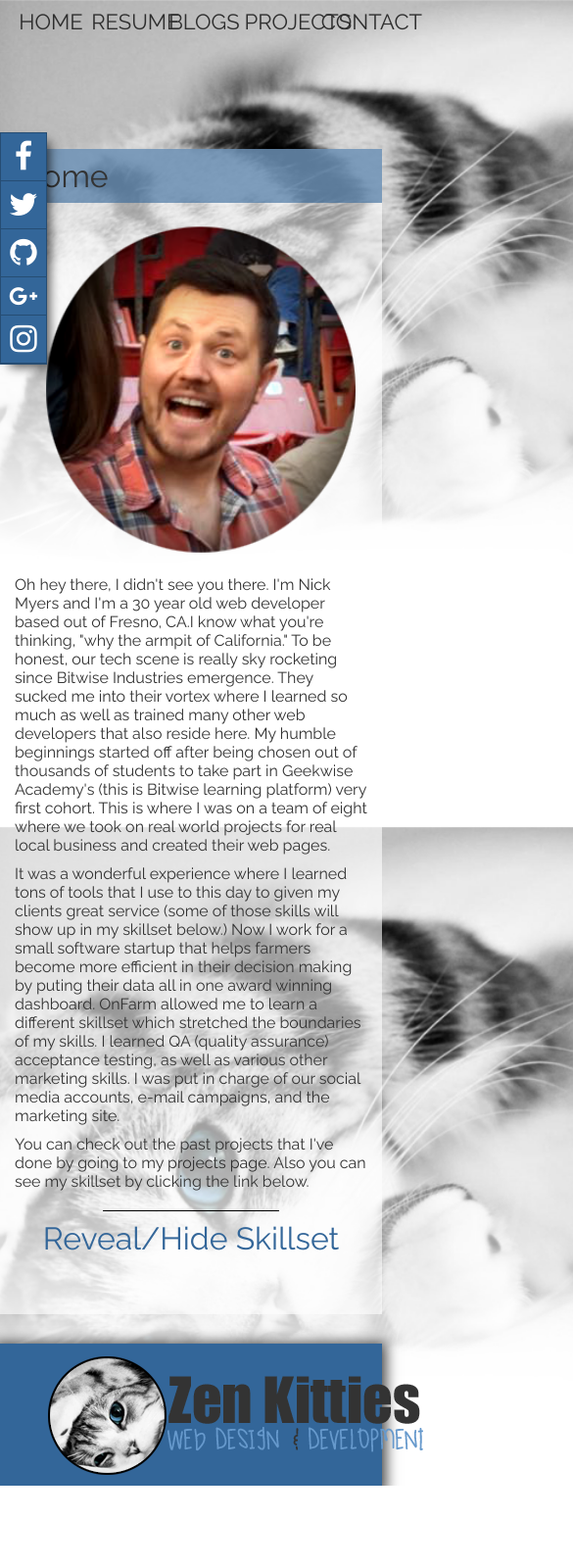
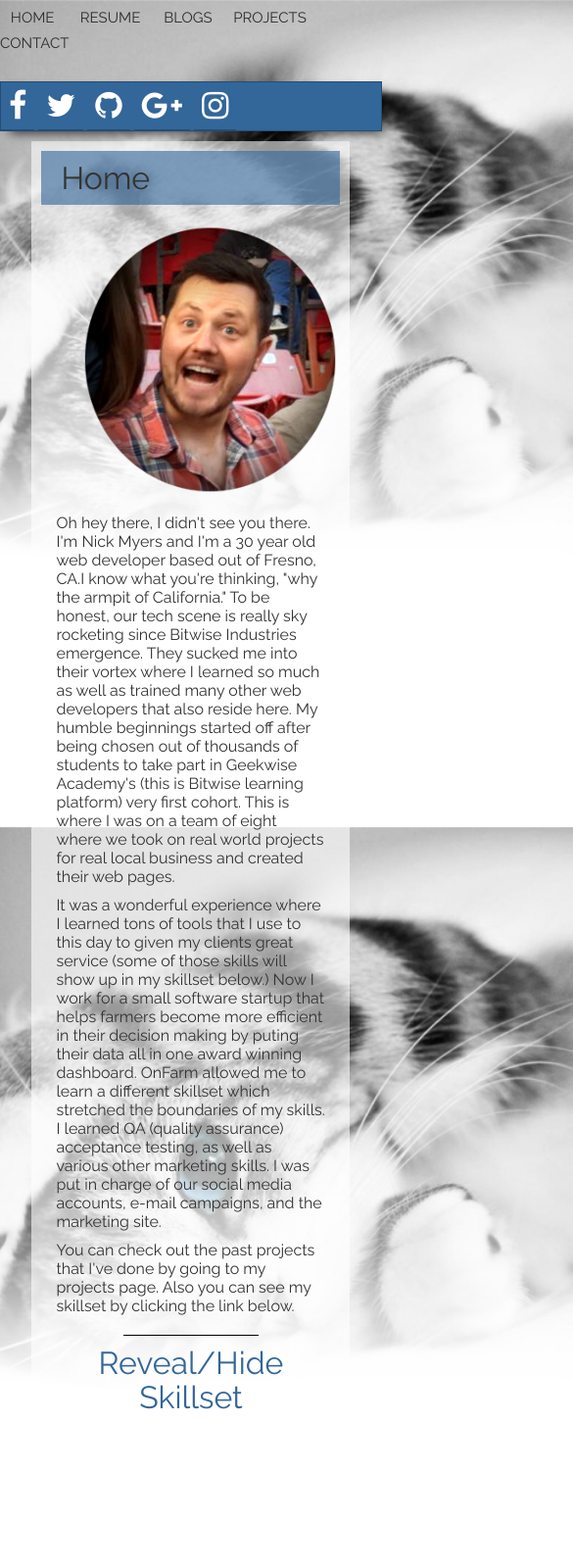
Before and after one commit to zenkitties/zen-kitties-v4, a website: page index.html at #!/home in a window 390 px wide. Shown: the top 1600 px of the page at 98% size, 585 px wide, since content can reach past the window. Before the commit the page ends 1516 px from the top, so only its background shows below. Drawn offline with Linux system fonts and the light colour scheme.

Commit message:
mobile friendly!

```diff
--- a/app/views/home/home.html
+++ b/app/views/home/home.html
@@ -2,10 +2,10 @@
     <h2>{{ bread[3].name }}</h2>
 </div>
 <div class="section-container" ng-controller="AboutController">
-    <div id="about-image" class="col-md-4">
+    <div id="about-image" class="col-md-4 col-sm-4 col-xs-12">
         <img ng-src="{{bio.img}}">
     </div>
-    <div id="about-description" class="col-md-7">
+    <div id="about-description" class="col-md-7 col-sm-7 col-xs-12">
       <p>Oh hey there, I didn't see you there. I'm Nick Myers and I'm a 30 year old web developer based out of Fresno, CA.I know what you're thinking, "why the armpit of California." To be honest, our tech scene is really sky rocketing since Bitwise Industries emergence. They sucked me into their vortex where I learned so much as well as trained many other web developers that also reside here. My humble beginnings started off after being chosen out of thousands of students to take part in Geekwise Academy's (this is Bitwise learning platform) very first cohort. This is where I was on a team of eight where we took on real world projects for real local business and created their web pages.</p>
       <p>It was a wonderful experience where I learned tons of tools that I use to this day to given my clients great service (some of those skills will show up in my skillset below.) Now I work for a small software startup that helps farmers become more efficient in their decision making by puting their data all in one award winning dashboard. OnFarm allowed me to learn a different skillset which stretched the boundaries of my skills. I learned QA (quality assurance) acceptance testing, as well as various other marketing skills. I was put in charge of our social media accounts, e-mail campaigns, and the marketing site.</p>
       <p>You can check out the past projects that I've done by going to my <a ui-sref="projects">projects page.</a> Also you can see my skillset by clicking the link below.</p>
--- a/css/styles.css
+++ b/css/styles.css
@@ -217,7 +217,7 @@ button:hover {
 .back-to-top {
   border-radius: 25px;
   position: absolute;
-  right: -960px;
+  right: -920px;
   bottom: 20px;
   transition: all 250ms ease-in-out; }
   .back-to-top i.fa-chevron-up {
@@ -274,3 +274,45 @@ footer {
     display: block;
     margin: 0 auto;
     padding: 10px; }
+
+/* media quieries for mobile friendliness */
+@media (max-width: 700px) {
+  .main-content {
+    padding: 10px;
+    margin-top: 20px;
+    max-height: 100%; }
+  nav.col-md-12, footer.col-md-12 {
+    padding-left: 0; }
+  .navigation-menu li {
+    width: 17vw;
+    margin-right: 9px;
+    font-size: 15px; }
+  .social-media ul {
+    top: 20px;
+    display: block; }
+  .social-media li {
+    display: inline-block; }
+  .social-media .fa-google-plus {
+    font-size: 32px; }
+  .contact-form {
+    min-width: 0;
+    -webkit-box-shadow: none;
+    -moz-box-shadow: none;
+    box-shadow: none; }
+  .contact-animation {
+    top: 150px; }
+  .contact-animation-out {
+    top: -495px; }
+  footer {
+    position: relative;
+    bottom: -150px;
+    clear: both;
+    max-height: 200px; }
+    footer #brand-logo {
+      padding: 10px 0 10px 0;
+      margin-left: -15px; } }
+
+@media (max-width: 1000px) {
+  footer {
+    max-height: 200px;
+    clear: both; } }
--- a/index.html
+++ b/index.html
@@ -2,6 +2,7 @@
 <html lang="en" ng-app="kittyApp">
 <head>
     <meta charset="UTF-8">
+    <meta name="viewport" content="width=device-width, initial-scale=1.0">
     <title>Zen Kitties Web Development v4 | When Zen Kitties Make Websites</title>
     <link rel="icon" href="img/favico.png">
     <link rel="stylesheet" href="css/bootstrap.min.css">
@@ -31,7 +32,7 @@
                 <li><a href="https://www.instagram.com/zenkittiesnick/" target="_blank"><i class="fa fa-2x fa-instagram"></i></a></li>
             </ul>
         </div>
-        <div class="main-content col-md-8 col-md-offset-2" ui-view></div>
+        <div class="main-content col-xs-offset-1 col-xs-10 col-md-8 col-md-offset-2" ui-view></div>
     </div><!--/container-->
     <footer class="col-md-12">
         <div class="col-md-6 col-md-offset-3">
```
